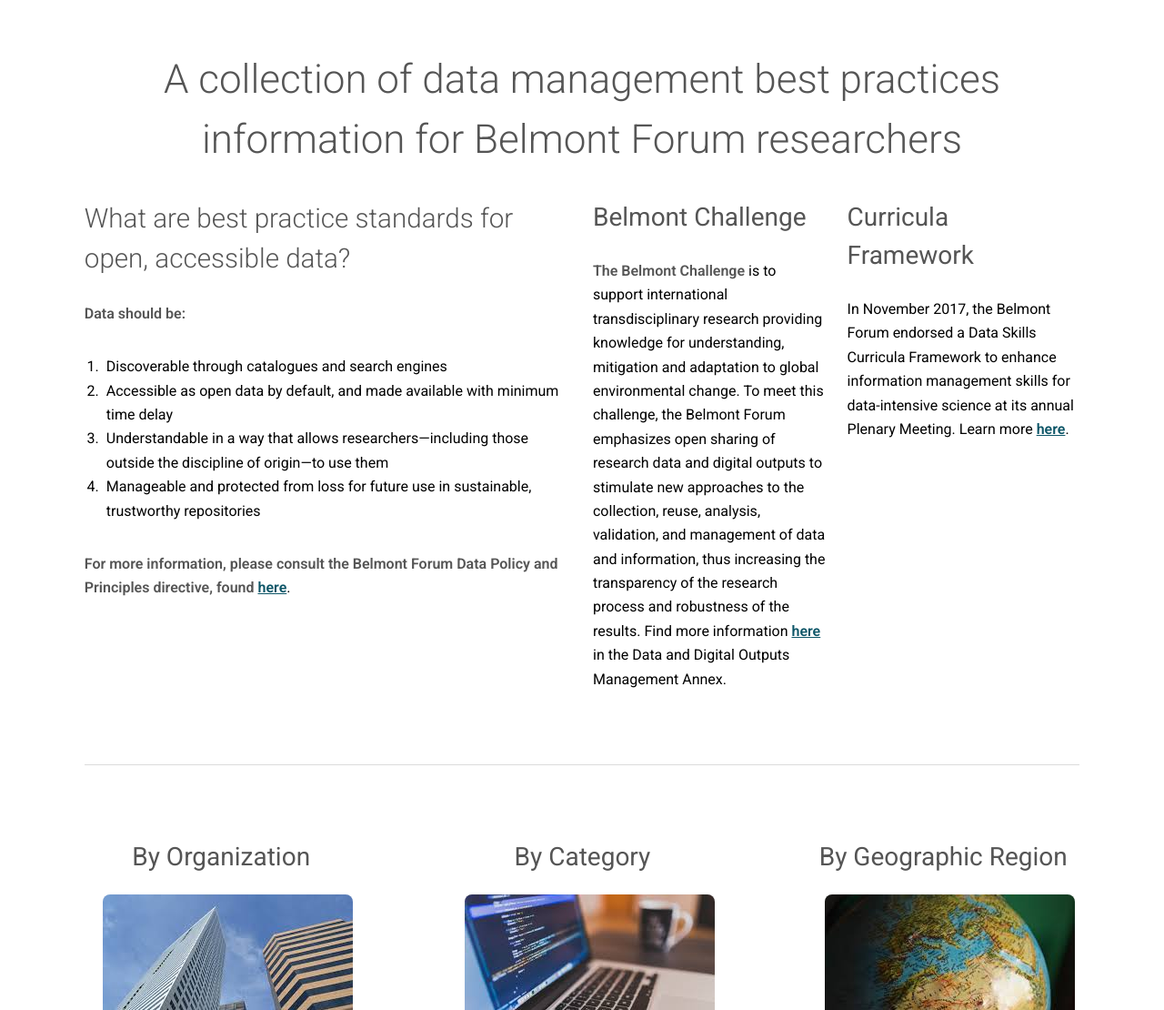
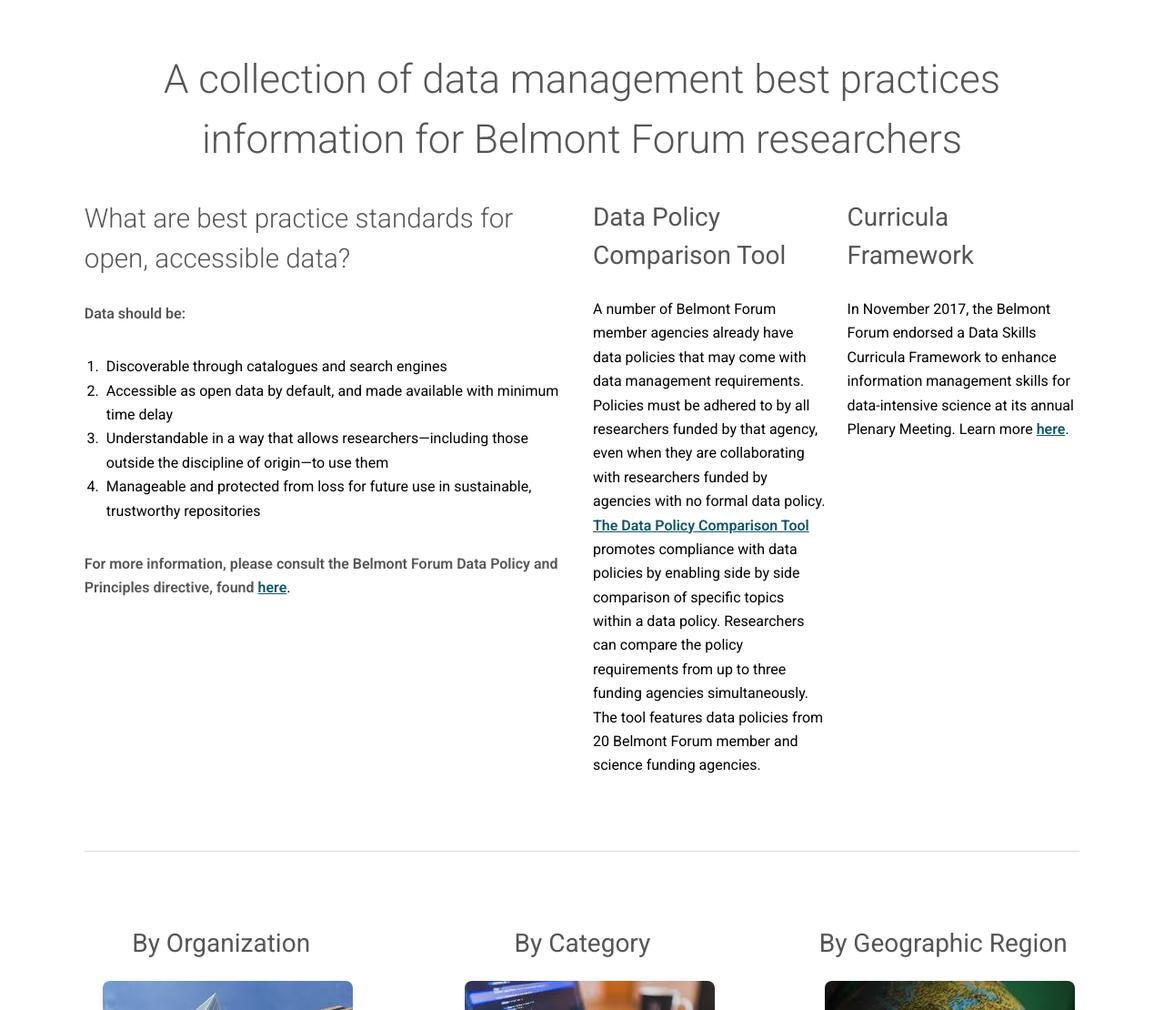
Before and after one commit to bfe-inf/toolkit, a Jekyll site: the page built from bp&s-root.html, in a window 1280 px wide and 1400 px high. Shown: the part 290-1400 px from the top of the window at 91% size. Built offline with Jekyll 4.4.1, drawn with Linux system fonts in a browser that asks for light colours.

Commit message:
Update bp&s-root.html

```diff
--- a/bp&s-root.html
+++ b/bp&s-root.html
@@ -73,8 +73,8 @@
 								<p><strong>For more information, please consult the Belmont Forum Data Policy and Principles directive, found <a href="http://www.bfe-inf.org/about/data-policy-and-principles" target="_blank">here</strong></a>.</p>
 							</section>
 							<section class="3u 6u(medium) 12u$(small)">
-								<h3>Belmont Challenge</h3>
-								<p style="padding-top: 25px;"><strong>The Belmont Challenge</strong> is to support international transdisciplinary research providing knowledge for understanding, mitigation and adaptation to global environmental change. To meet this challenge, the Belmont Forum emphasizes open sharing of research data and digital outputs to stimulate new approaches to the collection, reuse, analysis, validation, and management of data and information, thus increasing the transparency of the research process and robustness of the results. Find more information <strong><a href="http://bfe-inf.org/sites/default/files/doc-repository/CRA_Data_Digital_Outputs_Management_Annex_20180501.pdf" target="_blank">here</strong></a> in the Data and Digital Outputs Management Annex.</p>
+								<h3>Data Policy Comparison Tool</h3>
+								<p style="padding-top: 25px;">A number of Belmont Forum member agencies already have data policies that may come with data management requirements. Policies must be adhered to by all researchers funded by that agency, even when they are collaborating with researchers funded by agencies with no formal data policy. <strong><a href="http://bfe-inf.org/policy-comparison" target="_blank">The Data Policy Comparison Tool</strong></a> promotes compliance with data policies by enabling side by side comparison of specific topics within a data policy. Researchers can compare the policy requirements from up to three funding agencies simultaneously. The tool features data policies from 20 Belmont Forum member and science funding agencies.</p>
 							</section>
 							<section class="3u$ 6u$(medium) 12u$(small)">
 								<h3>Curricula Framework</h3>
```
